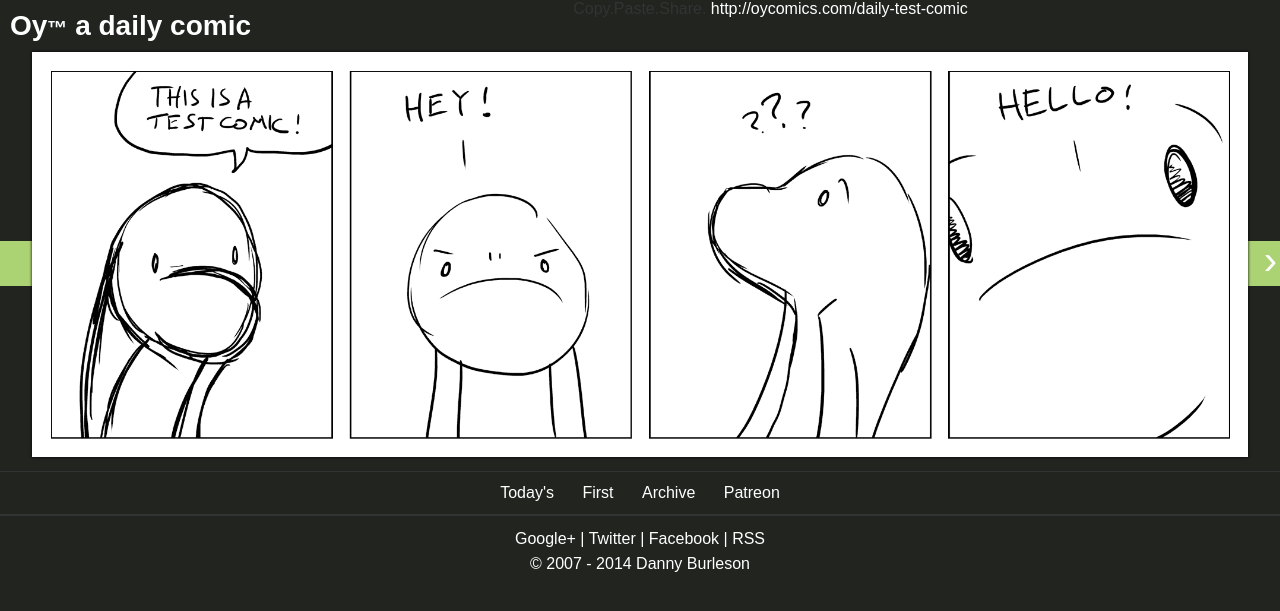
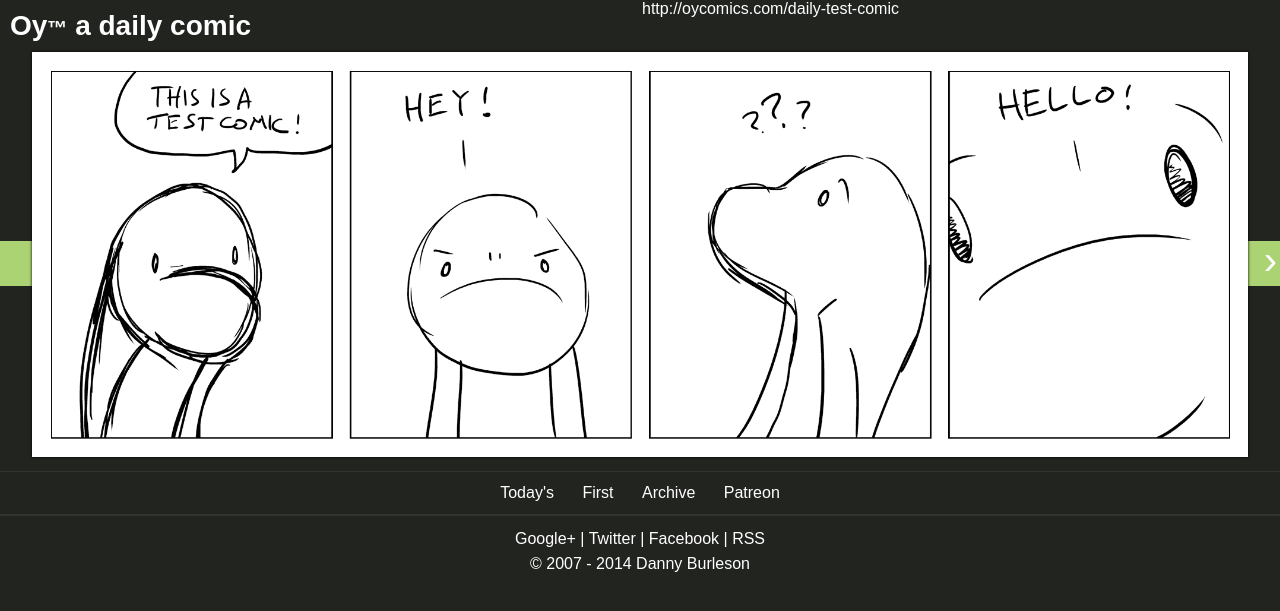
Before and after one commit to oycomics/oycomics.github.io, a Jekyll site: the page built from _posts/2014-03-20-daily-test-comic.md, in a window 1280 px wide. Shown: the top 611 px of the page. Built offline with Jekyll 4.4.1, drawn with Linux system fonts in a browser that asks for light colours; Markdown is read by kramdown in place of the engine named in the settings.

Commit message:
Update copy_paste_share.html

```diff
--- a/_includes/copy_paste_share.html
+++ b/_includes/copy_paste_share.html
@@ -1,4 +1,3 @@
 <div class="copy_paste_share_url copy_paste_share_comics">
-<span>Copy.Paste.Share.</span>
 <a href="{{ site.url }}{{ page.url }}">{{ site.url }}{{ page.url }}</a>
 </div>
```
